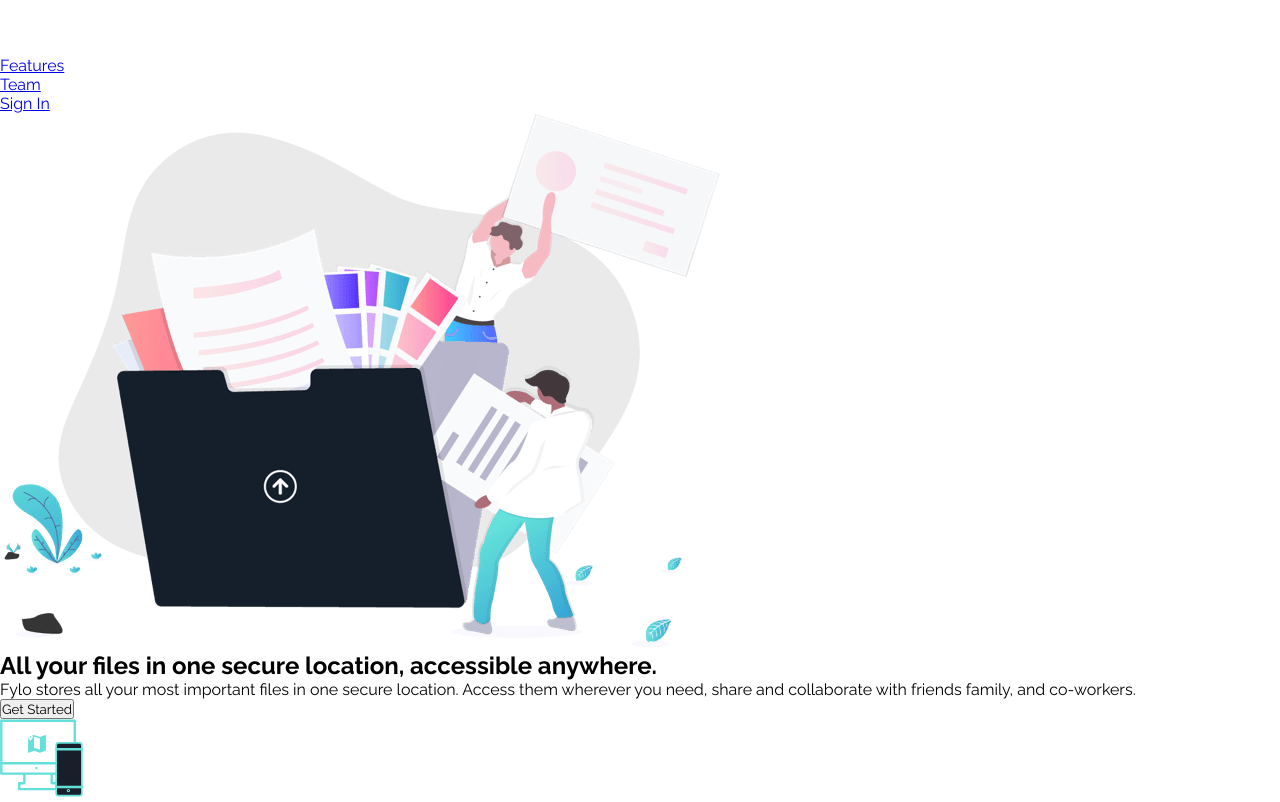
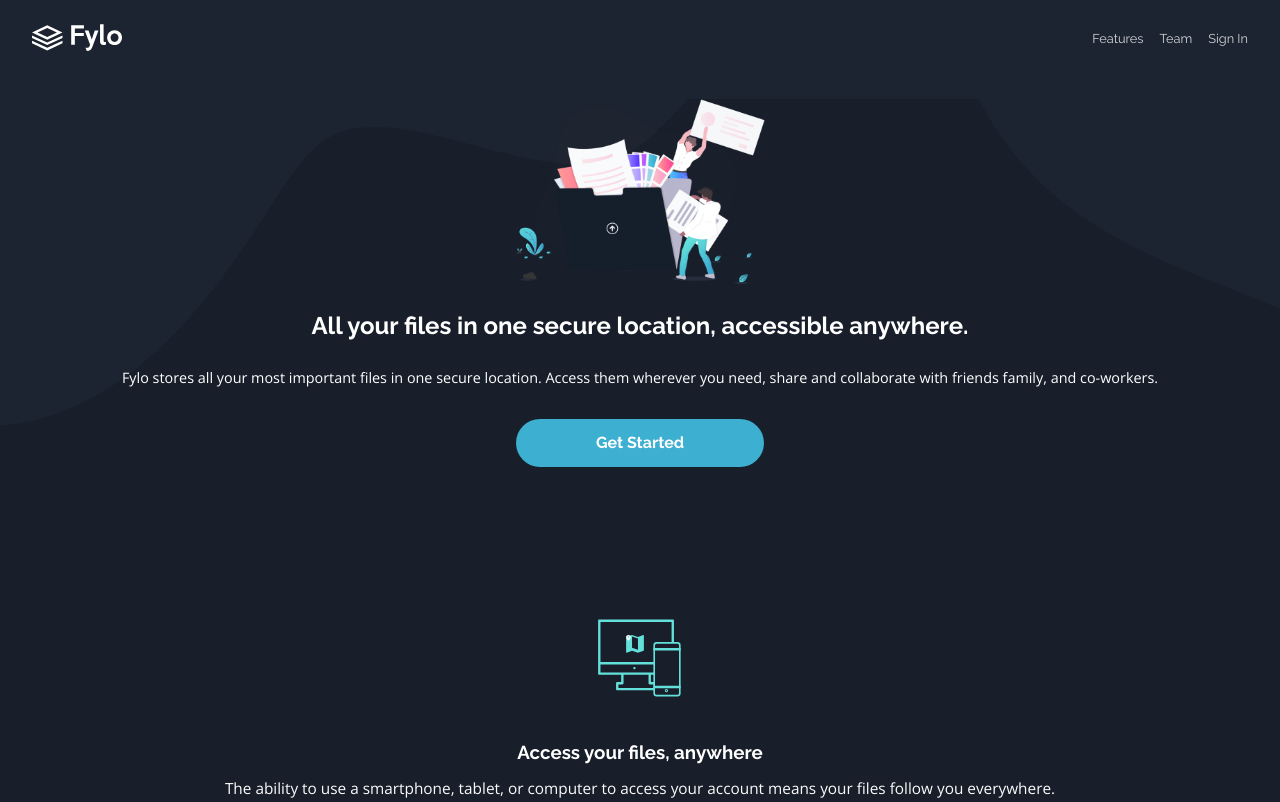
Before and after one commit to Ninjas-T/Fylo-dark-theme-landing-page, a plain HTML site: page index.html in a window 1280 px wide. Shown: the top 802 px of the page. Drawn offline with nearby package versions, Linux system fonts and the light colour scheme.

Commit message:
Used flexbox to style the html elements as well as custom css properties to style the text relates #3

```diff
--- a/style.css
+++ b/style.css
@@ -5,6 +5,8 @@
     margin: 0;
     padding: 0;
     box-sizing: border-box;
+    transition: all 0.3s ease-in-out;
+    scroll-behavior: smooth;
     font-family: 'Raleway', sans-serif;
 }
 
@@ -14,4 +16,129 @@
     --white: hsl(0, 0%, 100%);
     --Cyan: hsl(176, 68%, 64%);
     --Blue: hsl(194, 62%, 53%);
+    --Testimonials-bg: hsl(219, 30%, 18%);
 }
+
+body {
+    width: 100%;
+    height: 100vh;
+    padding: 1.5rem 0 2rem;
+    background: var(--intro);
+}
+
+/*Header section styling starts*/
+header {
+    width: 100%;
+    display: flex;
+    justify-content: space-between;
+    align-items: center;
+    padding: 0 2rem;
+    background: var(--intro);
+}
+
+header img {
+    width: 90px;
+}
+
+header ul {
+    list-style: none;
+    display: flex;
+    justify-content: space-between;
+    align-items: center;
+}
+
+ul li a {
+    text-decoration: none;
+    color: var(--white);
+    font-size: 0.8rem;
+    opacity: 0.8;
+    margin-left: 1rem;
+}
+
+/*Header section styling ends*/
+
+main {
+    width: 100%;
+    display: flex;
+    justify-content: center;
+    align-items: center;
+    flex-direction: column;
+}
+
+/*Intro section styling starts*/
+#intro {
+    width: 100%;
+    display: flex;
+    justify-content: center;
+    align-items: center;
+    flex-direction: column;
+    text-align: center;
+    margin-top: 3rem;
+    padding: 0 2rem;
+    color: var(--white);
+    background: url("../images/bg-curvy-mobile.svg");
+    background-size: cover;
+    background-repeat: no-repeat;
+    background-position: center bottom;
+}
+
+#intro img {
+    width: 250px;
+}
+
+#intro h1 {
+    width: 100%;
+    margin: 1.5rem 0;
+    line-height: 36px;
+}
+
+#intro p {
+    width: 95%;
+    font-size: 0.9rem;
+    font-family: 'Open Sans', sans-serif;
+    margin-bottom: 2rem;
+}
+
+#intro button {
+    border: 0;
+    border-radius: 50px;
+    text-decoration: none;
+    font-size: 1rem;
+    font-family: 'Raleway', sans-serif;
+    font-weight: 700;
+    background-color: var(--Blue);
+    color: var(--white);
+    padding: 0.9rem 5rem;
+    cursor: pointer;
+}
+
+/*Intro section styling ends*/
+/*Services section styling starts*/
+#services {
+    width: 100%;
+    padding-top: 6rem;
+    display: flex;
+    justify-content: center;
+    align-items: center;
+    text-align: center;
+    flex-wrap: wrap;
+    color: var(--white);
+    background-color: var(--main-bg);
+}
+
+#services div {
+    margin: 3.5rem 1.3rem;
+}
+
+div h3 {
+    margin: 2.5rem 0 1rem;
+}
+
+div p {
+    font-family: 'Open Sans', sans-serif;
+    font-size: 0.96rem;
+    opacity: 0.98;
+    line-height: 20px;
+}
+
+/*Services section styling ends*/
```
